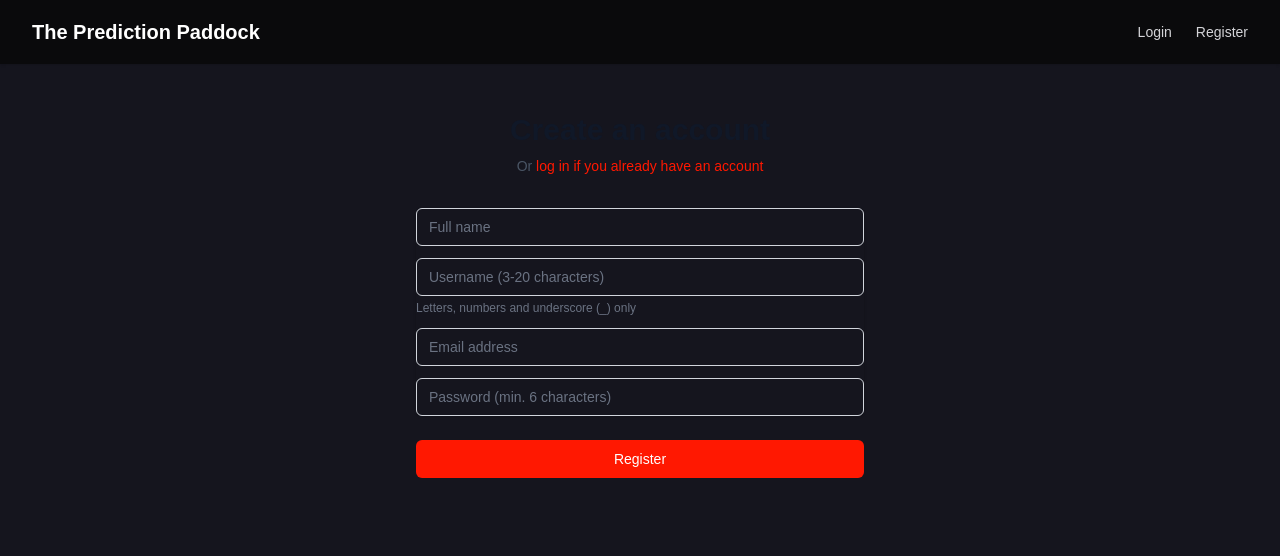
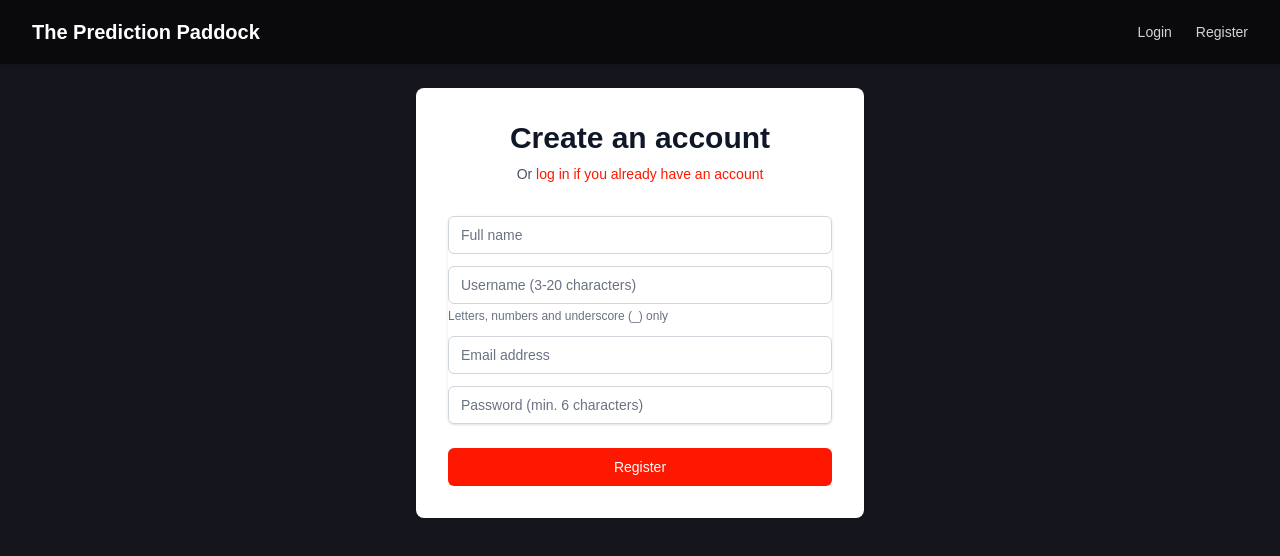
Before and after one commit to KasperOfzeau/f1-predictions, a Next.js app: page /register in a window 1280 px wide. Shown: the top 556 px of the page. Built offline with nearby package versions, Linux system fonts and the light colour scheme; no server answers.

Commit message:
Enhance RegisterPage styling: Updated the registration form container with a white background, shadow, and padding

```diff
--- a/app/register/page.tsx
+++ b/app/register/page.tsx
@@ -73,9 +73,9 @@ export default function RegisterPage() {
     <div className="min-h-screen bg-carbon-black">
       <Nav />
       <main className="max-w-3xl mx-auto py-6 sm:px-6 lg:px-8 flex items-center justify-center">
-        <div className="max-w-md w-full space-y-8">
+        <div className="max-w-md w-full space-y-8 bg-white shadow rounded-lg p-8">
           <div>
-            <h2 className="mt-6 text-center text-3xl font-extrabold text-gray-900">
+            <h2 className="text-center text-3xl font-extrabold text-gray-900">
               Create an account
             </h2>
             <p className="mt-2 text-center text-sm text-gray-600">
```
